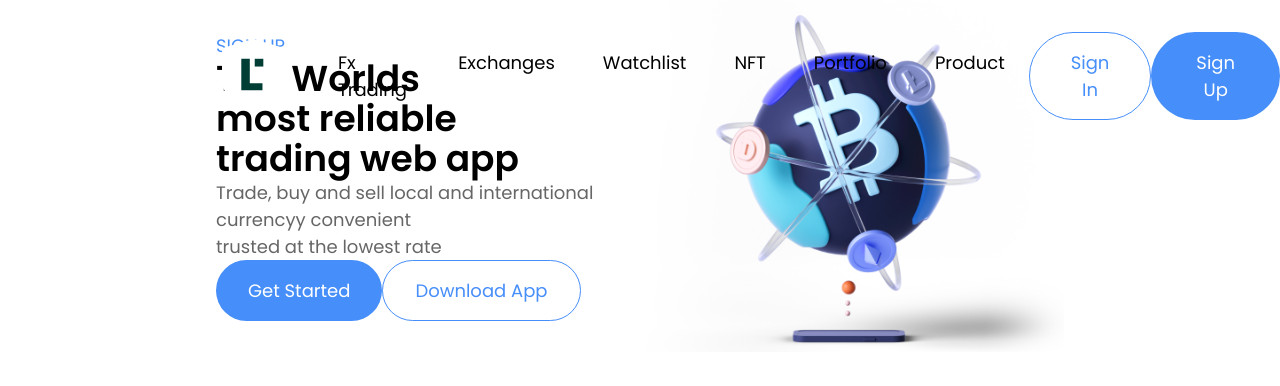
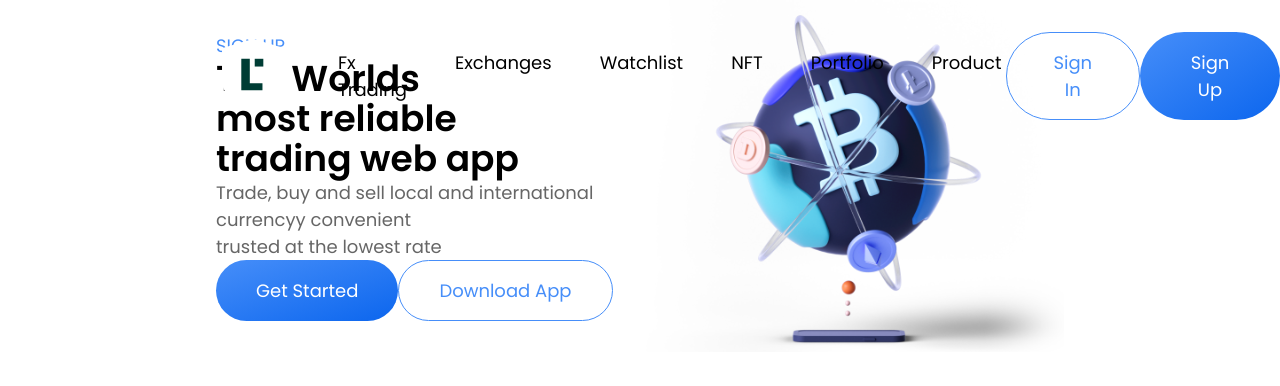
Before and after one commit to olufsenglo/traderjoey, a React (Vite) app: page / in a window 1280 px wide. Shown: the top 386 px of the page. Built offline with nearby package versions, Linux system fonts and the light colour scheme.

Commit message:
Add classnames to button

```diff
--- a/package.json
+++ b/package.json
@@ -10,6 +10,7 @@
     "preview": "vite preview"
   },
   "dependencies": {
+    "classnames": "^2.5.1",
     "react": "^18.2.0",
     "react-dom": "^18.2.0"
   },
--- a/src/components/buttons/PrimaryButton.jsx
+++ b/src/components/buttons/PrimaryButton.jsx
@@ -1,7 +1,16 @@
-export default function PrimaryButton({ children, onClick, ...props }) {
-    return (
-        <button onClick={onClick} className="bg-primary text-white rounded-full py-4 px-8" {...props}>
-            {children}
-        </button>
-    )
+import classNames from 'classnames';
+import React from 'react';
+import PropTypes from 'prop-types';
+
+export default function PrimaryButton({ children, className, onClick, ...props }) {
+  return (
+    <button onClick={onClick} className={classNames(
+      "text-white rounded-full py-3 px-6 md:py-4 md:px-10 bg-gradient-to-br hover:bg-gradient-to-r transition-all duration-300 from-primary to-secondary hover:bg-blend-darken",
+      className
+    )}
+      {...props}
+    >
+      {children}
+    </button >
+  );
 }
--- a/src/components/buttons/SecondaryButton.jsx
+++ b/src/components/buttons/SecondaryButton.jsx
@@ -1,7 +1,19 @@
-export default function SecondaryButton({ children, onClick, ...props }) {
-    return (
-        <button onClick={onClick} className="border border-primary text-primary rounded-full py-4 px-8" {...props}>
-            {children}
-        </button>
-    )
+import classNames from 'classnames';
+import React from 'react';
+import PropTypes from 'prop-types';
+export default function SecondaryButton({ children, className, onClick, ...props }) {
+  const cx = classNames([
+    "border border-primary text-primary hover:bg-primary hover:text-white transition-colors duration-300 rounded-full py-3 px-6 md:py-4 md:px-10",
+    className
+  ]);
+
+  return (
+    <button
+      onClick={onClick}
+      className={cx}
+      {...props}
+    >
+      {children}
+    </button>
+  );
 }
```
Also changed, not shown: 1 other file (tests, documents, lock files or other folders).
